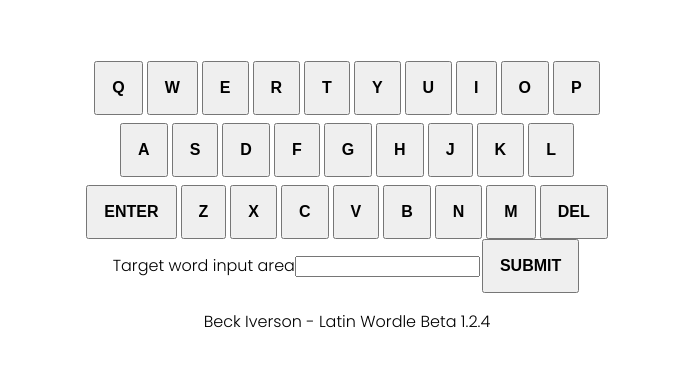
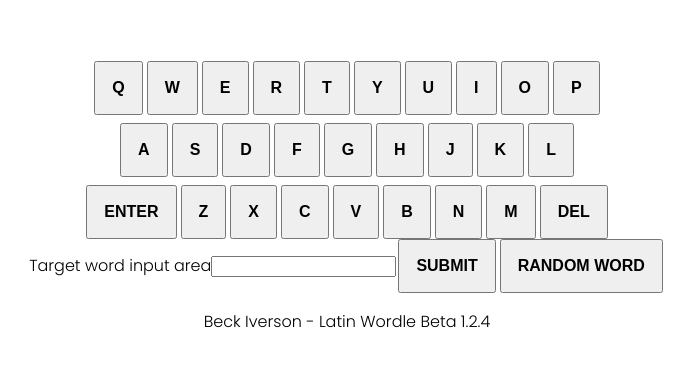
Before and after one commit to Beckamabobby/latin-wordle, a Flask app: page / in a window 1280 px wide. Shown: the part 653-1019 px from the top of the page, without its empty margins (293-987 px from the left). Run offline with Flask 2, Linux system fonts and the light colour scheme.

Commit message:
add choose_random method to word_list.py. Add random word choosing. Ensure that misclicks cannot occur when submitting target word.

```diff
--- a/app/main.py
+++ b/app/main.py
@@ -3,7 +3,7 @@
 from app.word_list import WordList
 
 app = Flask('Latin Wordle')
-words = WordList()
+wordList = WordList()
 @app.route('/')
 def index():
     return render_template('index.html')
@@ -14,4 +14,8 @@
 
 @app.route('/validate_word/<string:word>')
 def validate_word(word: str) -> str:
-    return str(word in words)
+    return str(word in wordList)
+
+@app.route('/choose_random_word')
+def choose_random_word() -> str:
+    return wordList.choose_random()
--- a/app/word_list.py
+++ b/app/word_list.py
@@ -1,3 +1,6 @@
+from random import choice
+
+
 class WordList:
     def __init__(self):
         with open('static/words.txt', 'r') as file:
@@ -9,6 +12,9 @@ class WordList:
     def __contains__(self, item):
         return item in self.words
 
+    def choose_random(self):
+        return choice(list(self.words))
+
 if __name__ == '__main__':
     words = WordList()
     # print('medea' in words)
--- a/templates/index.html
+++ b/templates/index.html
@@ -139,7 +139,7 @@
         <button>Del</button>
     </div>
 
-    <div id="targetInputArea"><form id="targetInputForm"><label for="wordInput">Target word input area</label><input type="text" id="wordInput"><button type="submit">Submit</button></form></div>
+    <div id="targetInputArea"><form id="targetInputForm"><label for="wordInput">Target word input area</label><input type="text" id="wordInput"><button type="submit">Submit</button></form><button id="randomButton" onclick="pickRandom()">Random Word</button></div>
     <p>Beck Iverson - Latin Wordle Beta 1.2.4</p>
 </div>
 
@@ -147,11 +147,12 @@
     function cellElementAt(row, column) {
         return cellElements[row * 5 + column]
     }
-    let popup = document.getElementById("popup")
-    let message = document.getElementById("message")
-    let triesDisplay = document.getElementById("tries")
-    let targetWordDisplay = document.getElementById("target_word")
-    let definition = document.getElementById("definition")
+    const popup = document.getElementById("popup")
+    const message = document.getElementById("message")
+    const triesDisplay = document.getElementById("tries")
+    const targetWordDisplay = document.getElementById("target_word")
+    const definition = document.getElementById("definition")
+    const cellElements = document.querySelectorAll('td')
     let targetWord = ""
     let guess = ""
     let row = 0
@@ -159,7 +160,6 @@
     let tries = 0
     let hasWon = false;
     let hasLost = false;
-    const cellElements = document.querySelectorAll('td')
 
     document.getElementById("targetInputForm").addEventListener("submit", event => {
         event.preventDefault();
@@ -167,10 +167,22 @@
         targetWord = document.getElementById("wordInput").value;
         console.log(targetWord);
         guess="";
-        document.getElementById("targetInputArea").innerHTML = "";
+        if (targetWord !== "") {
+            document.getElementById("targetInputArea").style = "display:none";
+        }
 
         return false;
     })
+
+    function pickRandom(){
+        fetch(`/choose_random_word`)
+            .then(response => response.text())
+            .then(word => {
+                targetWord = word;
+                console.log(targetWord)
+                document.getElementById("targetInputArea").style = "display:none";
+            })
+    }
 
     function colorizeCells(colorCodes) {
         const styleMapping = {
--- /dev/null
+++ b/zip_practice.py
@@ -0,0 +1,5 @@
+target_word = 'cedar'
+guess = 'forts'
+
+for tl, gl in zip(target_word, guess):
+    print(tl, gl)
```
